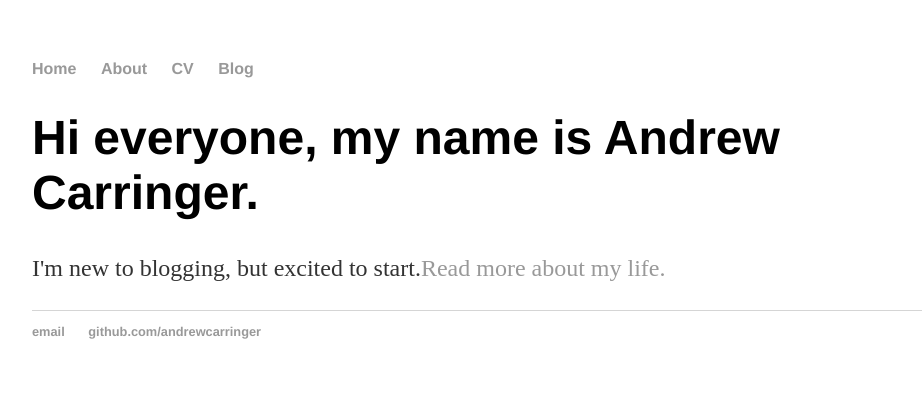
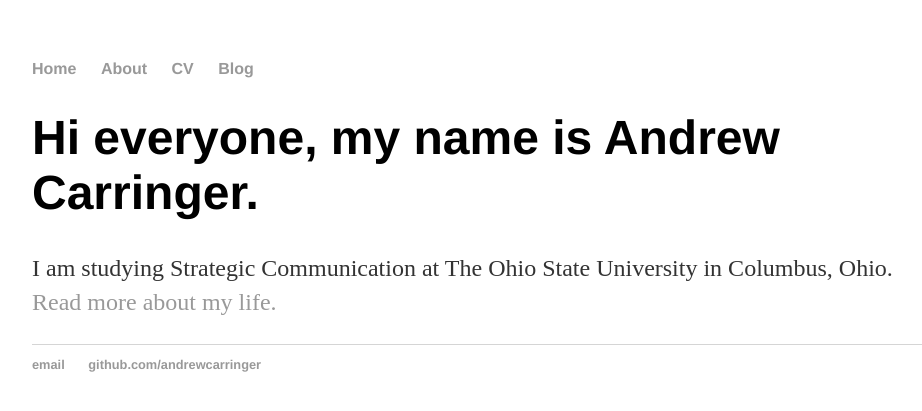
Before and after one commit to andrewcarringer/andrewcarringer.github.io, a Jekyll site: the page built from index.html, in a window 1280 px wide. Shown: the top 411 px of the page, without its empty margins (160-1082 px from the left). Built offline with Jekyll 4.4.1, drawn with Linux system fonts in a browser that asks for light colours.

Commit message:
Changed blog description

```diff
--- a/index.html
+++ b/index.html
@@ -4,5 +4,5 @@ title: Andrew Carringer
 ---
 <div class="blurb">
 	<h1>Hi everyone, my name is Andrew Carringer.</h1>
-	<p> I'm new to blogging, but excited to start.<a href="/about">Read more about my life.</a></p>
+	<p> I am studying Strategic Communication at The Ohio State University in Columbus, Ohio. <a href="/about"> Read more about my life.</a></p>
 </div><!-- /.blurb -->
```
